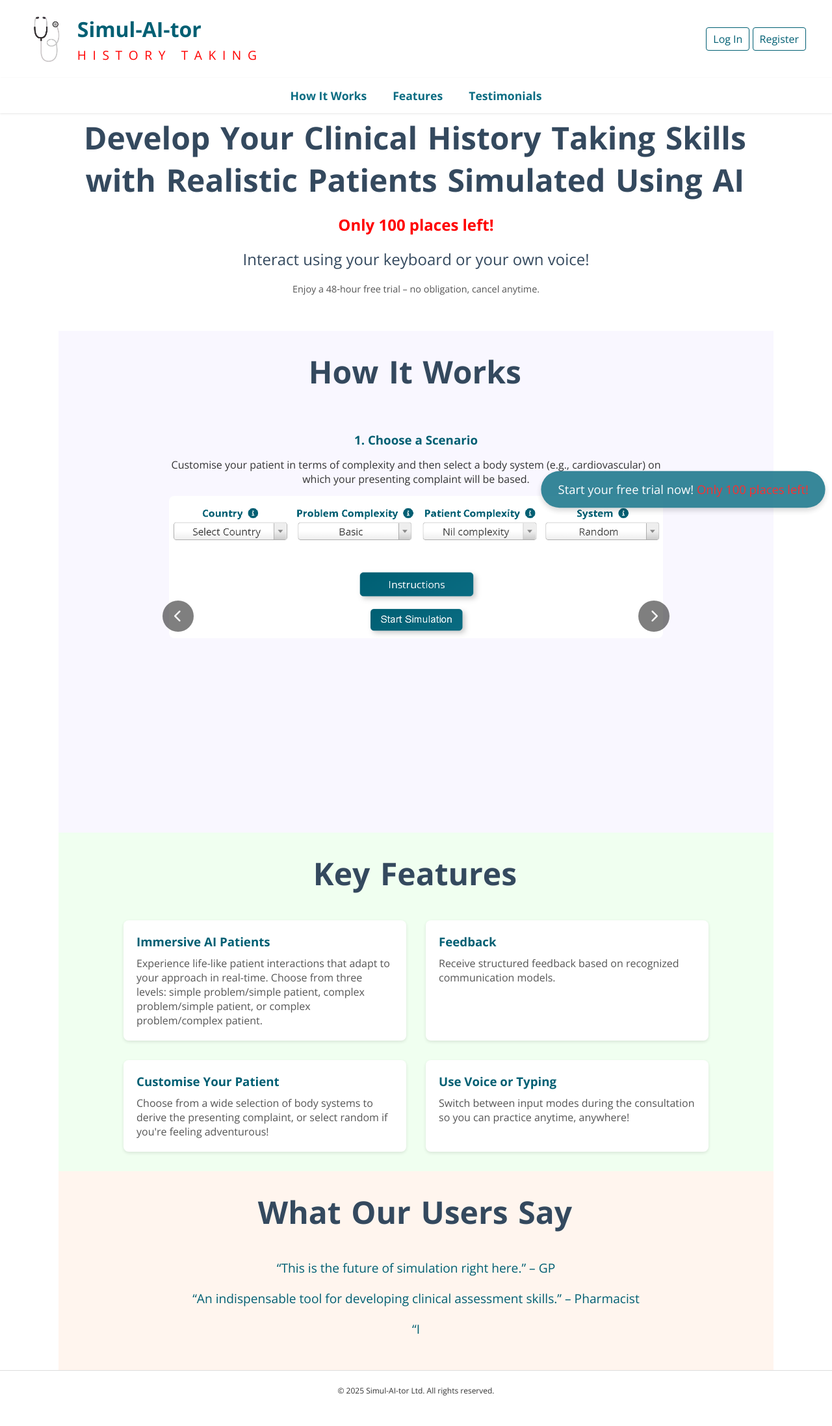
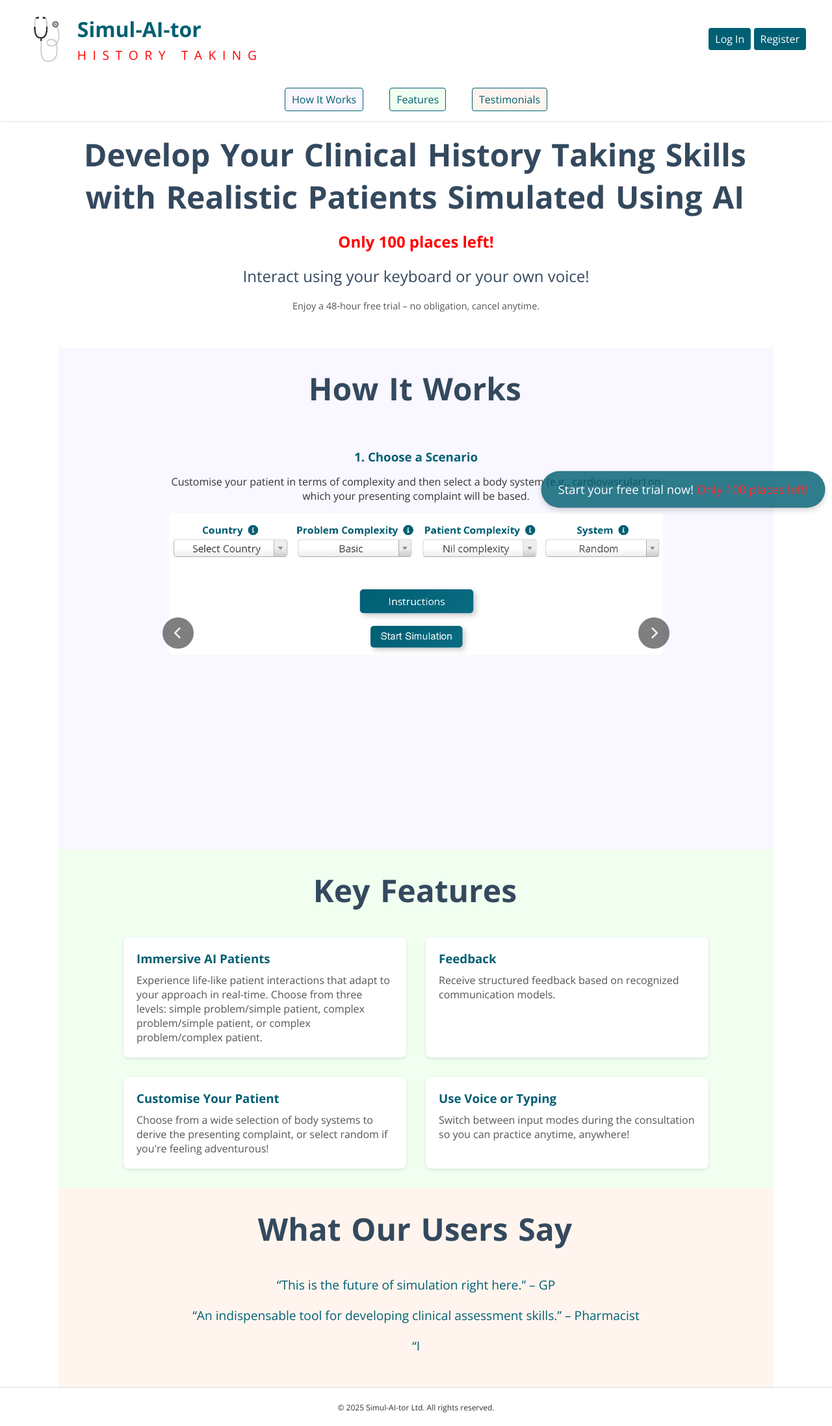
Before and after one commit to StudPharm1711/Web_Sim, a Flask app: page / in a window 1280 px wide. Shown: the whole page at 65% size. Before the commit the page ends 2147 px from the top, so only its background shows below. Run offline with Flask 3, Linux system fonts and the light colour scheme.

Commit message:
optimise landing page and header

```diff
--- a/static/css/styles.css
+++ b/static/css/styles.css
@@ -19,12 +19,44 @@ body {
   scroll-behavior: smooth;
 }
 
-/* Pastel Background Variations */
-.section-pastel-lavender { background-color: #F9F7FF; }
-.section-pastel-mint     { background-color: #F0FFF0; }
-.section-pastel-peach    { background-color: #FFF5EE; }
+/* Fixed Header Styling */
+header {
+  position: fixed;
+  top: 0;
+  left: 0;
+  width: 100%;
+  z-index: 1001; /* ensures header stays on top */
+  background-color: #ffffff;
+  border-bottom: 1px solid #ddd;
+  padding-top: env(safe-area-inset-top, 0);
+}
 
-/* Header */
+/* Header Placeholder – matches desktop header height (120px + safe-area) */
+.header-placeholder {
+  height: calc(120px + env(safe-area-inset-top, 0));
+}
+
+/* Fixed Secondary Navigation Styling (Desktop) */
+.section-nav {
+  position: fixed;
+  top: calc(120px + env(safe-area-inset-top, 0)); /* directly below header on desktop */
+  left: 0;
+  width: 100%;
+  z-index: 1010; /* raised so nav is above content */
+  background: #ffffff;
+  padding: 15px 0;
+  display: flex;
+  justify-content: center;
+  gap: 40px;
+  box-shadow: 0 1px 3px rgba(0,0,0,0.1);
+}
+
+/* Navigation Placeholder – height for desktop (50px) */
+.nav-placeholder {
+  height: 50px;
+}
+
+/* Header Container */
 .header-container {
   display: flex;
   align-items: center;
@@ -32,39 +64,36 @@ body {
   padding: 20px 40px;
   background-color: #ffffff;
   box-shadow: 0 2px 5px rgba(0,0,0,0.1);
-  z-index: 1000;
 }
 
+/* Logo Group */
 .logo-group {
   display: flex;
   align-items: center;
 }
-
 .logo-group img {
   height: 80px;
   margin-right: 15px;
 }
-
 .logo-text {
   display: flex;
   flex-direction: column;
   align-items: flex-start;
 }
 
-/* Main heading */
+/* Main Heading */
 .main-heading {
   font-size: 2rem;
   color: #005f73;
   margin: 0;
 }
 
-/* History Taking typed text */
+/* History Taking Typed Text */
 .history-container {
   display: flex;
   gap: 0.6rem;
   margin-top: 5px;
 }
-
 .history-letter {
   color: red;
   font-size: 1.2rem;
@@ -73,29 +102,27 @@ body {
   animation: fadeIn 3s forwards;
 }
 
-/* Right-side links (Log In/Register) */
+/* Header-right Buttons (Log In/Register) – match logo color */
 .header-right > a {
-  color: #005f73;
-  background: none;
+  background-color: #005f73;
+  color: #fff;
   text-decoration: none;
   font-size: 1rem;
   padding: 6px 10px;
-  border: 1px solid #005f73;
+  border: none;
   border-radius: 4px;
-  transition: background 0.3s, color 0.3s;
+  transition: background 0.3s;
+}
+.header-right > a:hover {
+  background-color: #004f63;
 }
 
-.header-right > a:hover {
-  background: #005f73;
-  color: #fff;
-}
-
-/* Sticky Primary CTA */
+/* Sticky Primary CTA – now matching logo color */
 .sticky-cta {
   position: fixed;
   bottom: 20px;
   right: 20px;
-  background: #0a6c82;
+  background: #005f73;
   color: #fff;
   padding: 15px 25px;
   border-radius: 50px;
@@ -106,17 +133,59 @@ body {
   transition: background 0.3s;
   animation: pulsate 1.5s ease-in-out infinite;
 }
-
 .sticky-cta:hover {
-  background: #005f73;
+  background: #004f63;
 }
 
-/* Pulsate animation for CTA */
+/* Pulsate Animation for CTA */
 @keyframes pulsate {
   0% { transform: scale(1); opacity: 1; }
   50% { transform: scale(1.05); opacity: 0.8; }
   100% { transform: scale(1); opacity: 1; }
 }
+
+/* Nav Link Styling (Pastel Colours per link) */
+/* Order: 1st link ("How It Works") = pastel lavender, 2nd ("Features") = pastel mint, 3rd ("Testimonials") = pastel peach */
+.section-nav a {
+  text-decoration: none;
+  font-size: 1rem;
+  padding: 6px 10px;
+  border: 1px solid transparent;
+  border-radius: 4px;
+  transition: background 0.3s, color 0.3s;
+}
+.section-nav a:nth-child(1) {
+  background-color: #F9F7FF;
+  color: #005f73;
+  border-color: #005f73;
+}
+.section-nav a:nth-child(2) {
+  background-color: #F0FFF0;
+  color: #005f73;
+  border-color: #005f73;
+}
+.section-nav a:nth-child(3) {
+  background-color: #FFF5EE;
+  color: #005f73;
+  border-color: #005f73;
+}
+/* For the first link, keep its pastel on hover */
+.section-nav a:nth-child(1):hover {
+  background-color: #F9F7FF;
+  color: #005f73;
+}
+.section-nav a:hover {
+  background-color: #005f73;
+  color: #fff;
+}
+.section-nav a:visited {
+  color: #005f73;
+}
+
+/* Pastel Background Variations for Sections */
+.section-pastel-lavender { background-color: #F9F7FF; }
+.section-pastel-mint     { background-color: #F0FFF0; }
+.section-pastel-peach    { background-color: #FFF5EE; }
 
 /* Section Defaults */
 section {
@@ -126,13 +195,13 @@ section {
   opacity: 0;
   transform: translateY(20px);
   transition: opacity 0.6s ease, transform 0.6s ease;
+  /* Desktop scroll offset: 120px header + 50px nav = 170px */
+  scroll-margin-top: calc(120px + 50px + env(safe-area-inset-top, 0));
 }
-
 section.visible {
   opacity: 1;
   transform: translateY(0);
 }
-
 .section-title {
   text-align: center;
   margin-bottom: 40px;
@@ -145,33 +214,28 @@ section.visible {
   position: relative;
   text-align: center;
   background-color: #ffffff;
-  padding-top: 0px;
 }
-
 .hero-overlay {
   position: relative;
   z-index: 2;
   margin: auto;
-  padding: 5px 5px;
+  padding: 5px;
   max-width: 1100px;
   text-align: center;
   background-color: rgba(255,255,255,0.9);
 }
-
 .hero-overlay h2 {
   font-size: 3rem;
   margin-bottom: 20px;
   color: #34495e;
   text-align: center;
 }
-
 .hero-overlay p {
   font-size: 1.5rem;
   max-width: 800px;
   margin: 0 auto 20px;
   color: #34495e;
 }
-
 .hero-overlay .risk-reversal {
   margin-top: 0.5rem;
   font-size: 0.9rem;
@@ -353,48 +398,29 @@ footer {
 .history-letter:nth-child(13) { animation-delay: 2.4s; }
 .history-letter:nth-child(14) { animation-delay: 2.6s; }
 
-/* Sticky Navigation Bar */
-.section-nav {
-  /* Using fixed position on mobile as an alternative */
-  position: sticky;
-  top: 0;
-  z-index: 999;
-  width: 100%;
-  background: #ffffff;
-  padding: 15px 0;
-  display: flex;
-  justify-content: center;
-  gap: 40px;
-  box-shadow: 0 1px 3px rgba(0,0,0,0.1);
-  position: relative;
-  overflow: visible;
+/* Container for Main Content */
+.container {
+  max-width: 900px;
+  margin: 20px auto;
+  padding: 20px;
 }
 
-.section-nav::after {
-  content: "";
-  position: absolute;
-  bottom: 0;
-  left: 0;
-  width: 100%;
-  height: 15px;
-  pointer-events: none;
-  background: linear-gradient(to bottom, rgba(255,255,255,1) 0%, rgba(255,255,255,0) 100%);
-}
-
-.section-nav a {
-  color: #0a6c82;
-  text-decoration: none;
-  font-weight: 600;
-  font-size: 1.1rem;
-  transition: color 0.2s;
-}
-
-.section-nav a:hover {
-  color: #005f73;
+/* Desktop Scroll Offset for Sections:
+   120px header + 50px nav = 170px */
+section {
+  scroll-margin-top: calc(120px + 50px + env(safe-area-inset-top, 0));
 }
 
 /* MEDIA QUERIES FOR MOBILE */
 @media (max-width: 600px) {
+  /* Update header & nav for mobile: header = 135px, nav = 62.75px */
+  .header-placeholder {
+    height: calc(135px + env(safe-area-inset-top, 0));
+  }
+  .section-nav {
+    top: calc(135px + env(safe-area-inset-top, 0));
+  }
+  /* Mobile header container adjustments */
   .header-container {
     flex-direction: column;
     align-items: center;
--- a/templates/landing.html
+++ b/templates/landing.html
@@ -43,6 +43,7 @@
       </div>
     </div>
   </header>
+  <div class="header-placeholder"></div>
 
   <!-- Secondary Navigation Bar (No "Home") -->
   <nav class="section-nav">
@@ -50,6 +51,7 @@
     <a href="#features">Features</a>
     <a href="#testimonials">Testimonials</a>
   </nav>
+  <div class="nav-placeholder"></div>
 
   <!-- Sticky Primary CTA -->
   <a href="{{ url_for('register') }}" class="sticky-cta">
--- a/templates/simulation.html
+++ b/templates/simulation.html
@@ -2,7 +2,7 @@
 <html>
 <head>
     <title>Simul-AI-tor Simulation</title>
-    <meta name="viewport" content="width=device-width, initial-scale=1">
+    <meta name="viewport" content="width=device-width, initial-scale=1, viewport-fit=cover">
     <!-- Shared CSS file -->
     <link rel="stylesheet" href="{{ url_for('static', filename='css/styles.css') }}">
     <!-- Font Awesome for icons -->
@@ -404,6 +404,7 @@
     </div>
   </div>
 </header>
+<div class="header-placeholder"></div>
 
     <div class="container">
         {% if not conversation %}
```
Also changed, not shown: other parts of static/css/styles.css (+14 -38 lines).
